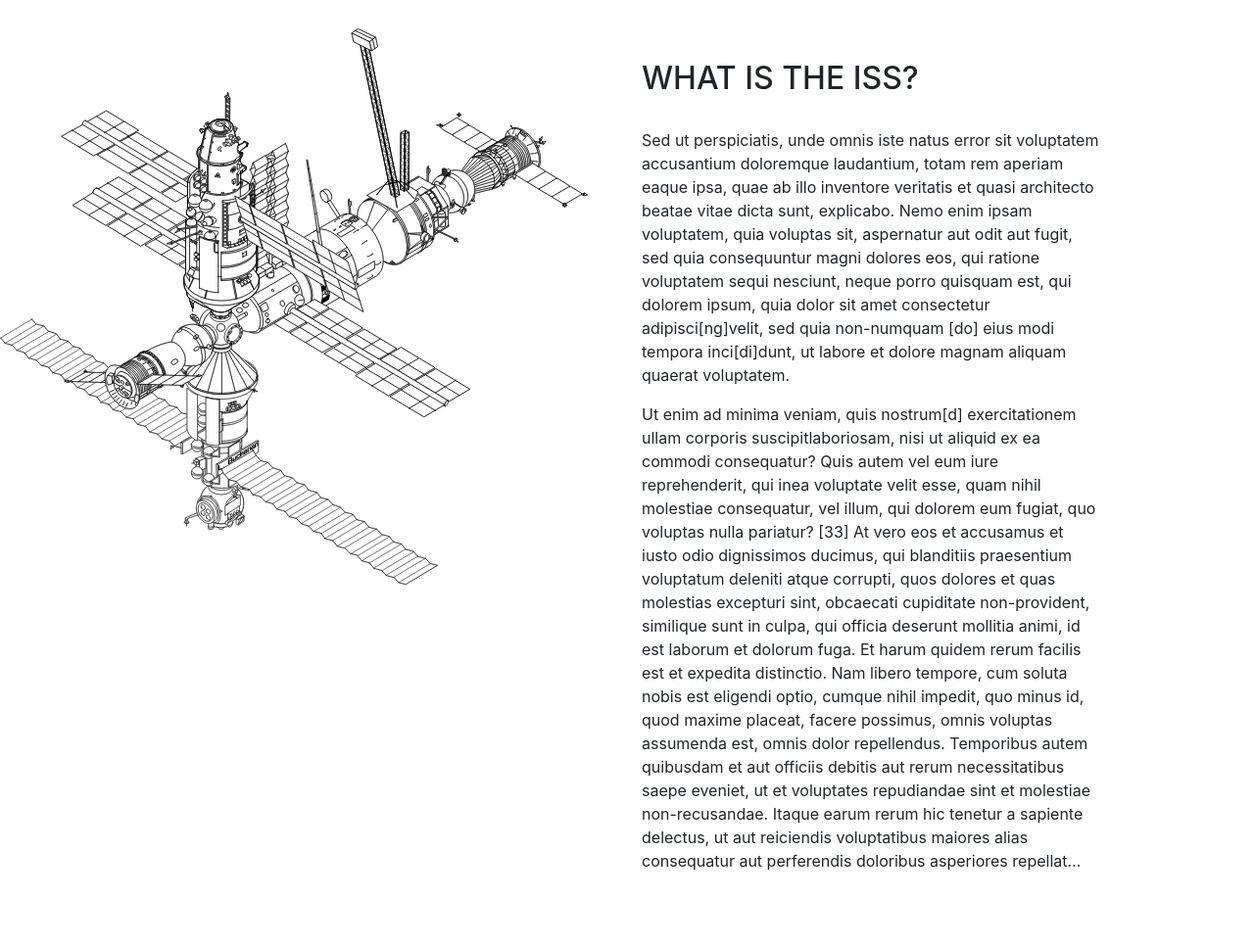
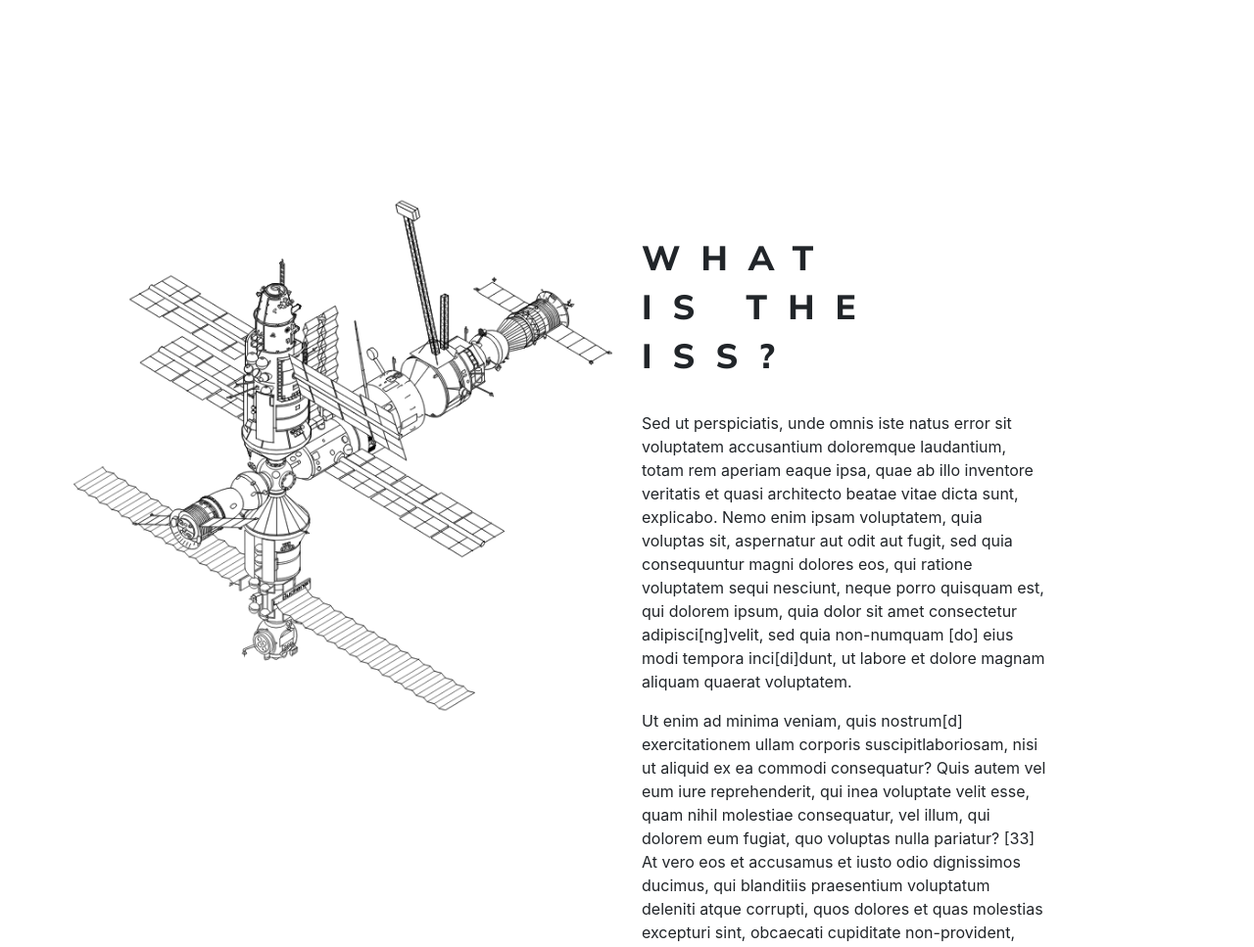
Before and after one commit to JosefinE7/MS2_SpaceStation, a plain HTML site: page index.html in a window 1280 px wide. Shown: the part 509-1476 px from the top of the page at 98% size. Before the commit the page ends 1440 px from the top, so only its background shows below. Drawn offline with nearby package versions, Linux system fonts and the light colour scheme.

Commit message:
Style About section initial styling complete

```diff
--- a/SpaceStation/css/style.css
+++ b/SpaceStation/css/style.css
@@ -82,3 +82,21 @@
 }
 
 /* end page top area */
+
+/* Start About section*/
+
+.page-main .about-section {
+    padding: 177px 75px;
+}
+
+.page-main .about-section .about-text h2 > span{
+    display: block;
+    font-weight: 800;
+    font-size: 35px;
+    line-height: 50px;
+    font-family: "Mulish", 'Courier New', Courier, monospace;
+    letter-spacing: 21px;
+}
+
+
+/* End About section*/
--- a/index.html
+++ b/index.html
@@ -87,18 +87,19 @@
                         </div>
                     </div>
 					<div class="col-lg-6 col-md-12 about-text">
-                        <h2 class="text-uppercase pt-5">What is the ISS?</h2>
+                        <h2 class="text-uppercase pt-5"><span>What</span><span>is the</span><span>ISS?</span></h2>
                         <div class="about-information py-4 w-75">
                            <p> Sed ut perspiciatis, unde omnis iste natus error sit voluptatem accusantium doloremque laudantium, totam rem aperiam eaque ipsa, quae ab illo inventore veritatis et quasi architecto beatae vitae dicta sunt, explicabo. Nemo enim ipsam voluptatem, quia voluptas sit, aspernatur aut odit aut fugit, sed quia consequuntur magni dolores eos, qui ratione voluptatem sequi nesciunt, neque porro quisquam est, qui dolorem ipsum, quia dolor sit amet consectetur adipisci[ng]velit, sed quia non-numquam [do] eius modi tempora inci[di]dunt, ut labore et dolore magnam aliquam quaerat voluptatem.</p>
-                           <p> Ut enim ad minima veniam, quis nostrum[d] exercitationem ullam corporis suscipitlaboriosam, nisi ut aliquid ex ea commodi consequatur? Quis autem vel eum iure reprehenderit, qui inea voluptate velit esse, quam nihil molestiae consequatur, vel illum, qui dolorem eum fugiat, quo voluptas nulla pariatur? [33] At vero eos et accusamus et iusto odio dignissimos ducimus, qui blanditiis praesentium voluptatum deleniti atque corrupti, quos dolores et quas molestias excepturi sint, obcaecati cupiditate non-provident, similique sunt in culpa, qui officia deserunt mollitia animi, id est laborum et dolorum fuga. Et harum quidem rerum facilis est et expedita distinctio. Nam libero tempore, cum soluta nobis est eligendi optio, cumque nihil impedit, quo minus id, quod maxime placeat, facere possimus, omnis voluptas assumenda est, omnis dolor repellendus. Temporibus autem quibusdam et aut officiis debitis aut rerum necessitatibus saepe eveniet, ut et voluptates repudiandae sint et molestiae non-recusandae. Itaque earum rerum hic tenetur a sapiente delectus, ut aut reiciendis voluptatibus maiores alias consequatur aut perferendis doloribus asperiores repellat…</p>
+                           <p> Ut enim ad minima veniam, quis nostrum[d] exercitationem ullam corporis suscipitlaboriosam, nisi ut aliquid ex ea commodi consequatur? Quis autem vel eum iure reprehenderit, qui inea voluptate velit esse, quam nihil molestiae consequatur, vel illum, qui dolorem eum fugiat, quo voluptas nulla pariatur? [33] At vero eos et accusamus et iusto odio dignissimos ducimus, qui blanditiis praesentium voluptatum deleniti atque corrupti, quos dolores et quas molestias excepturi sint, obcaecati cupiditate non-provident,</p>
                         </div>
                     </div>
 				</div>
 			</div>
 		</section>
+		<!---------------------------- End About section ------------------------------>
 
-
-		<!---------------------------- End About section ------------------------------>
+        <!---------------------------- Start ISS API section ------------------------------>
+        <!---------------------------- End ISS API section ------------------------------>
 
 
 	</main>
```
